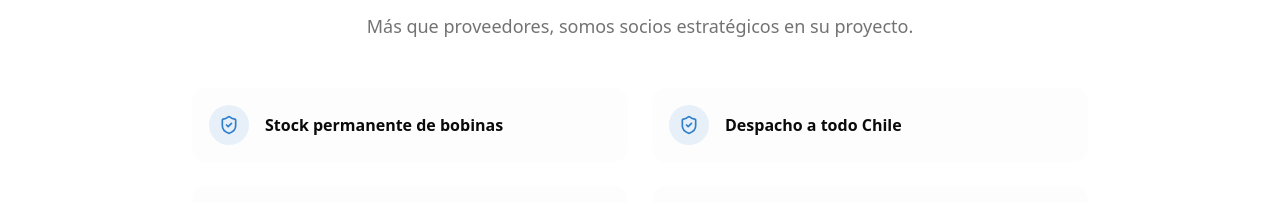
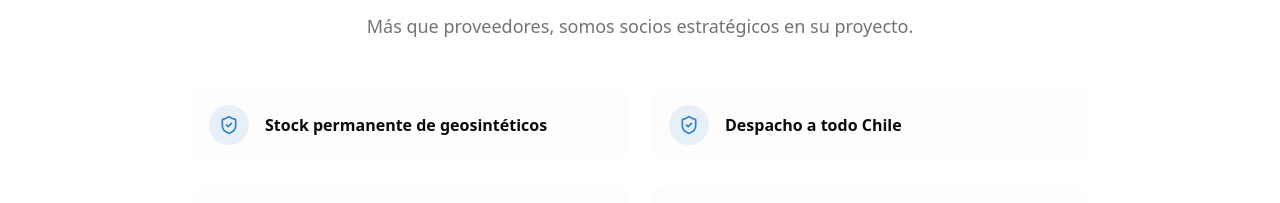
Before and after one commit to hidromembrana/hidromembrana, a Next.js app: page /nosotros in a window 1280 px wide. Shown: the part 1708-1911 px from the top of the page. Built offline with nearby package versions, Linux system fonts and the light colour scheme.

Commit message:
se saca bobinas por geosinteticos

```diff
--- a/app/nosotros/page.tsx
+++ b/app/nosotros/page.tsx
@@ -140,7 +140,7 @@ export default function NosotrosPage() {
 
                     <ul className="grid gap-6 sm:grid-cols-2">
                         {[
-                            "Stock permanente de bobinas",
+                            "Stock permanente de geosintéticos",
                             "Despacho a todo Chile",
                             "Asesoría técnica gratuita",
                             "Equipos de termofusión propios",
```
